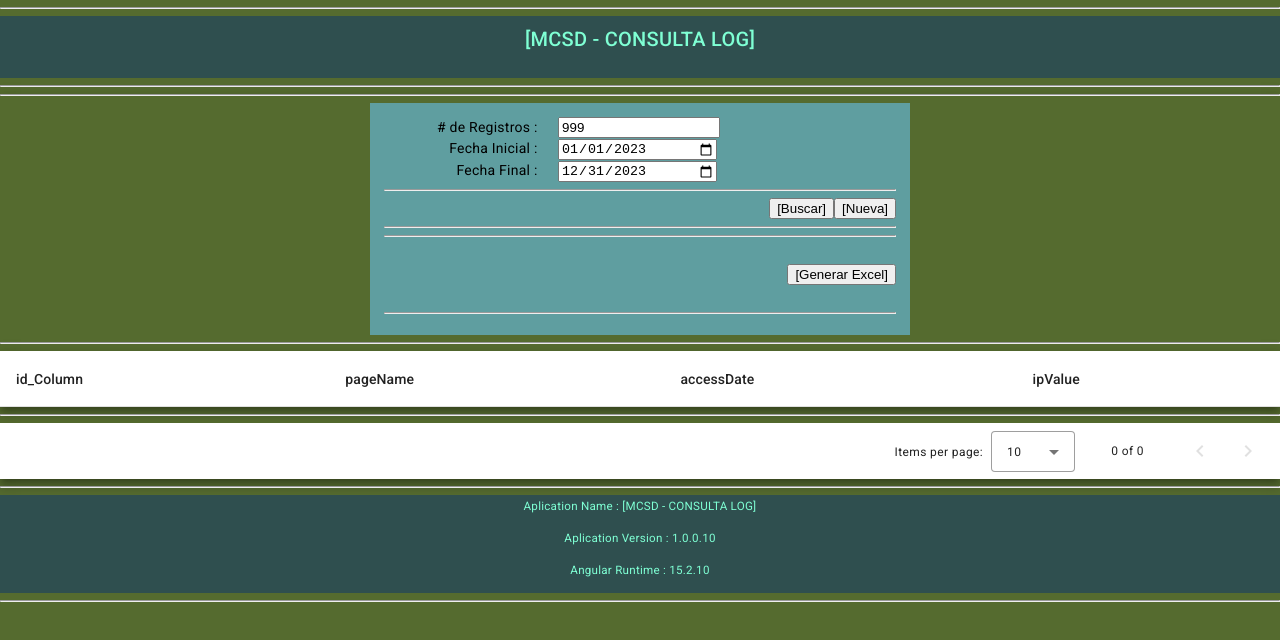
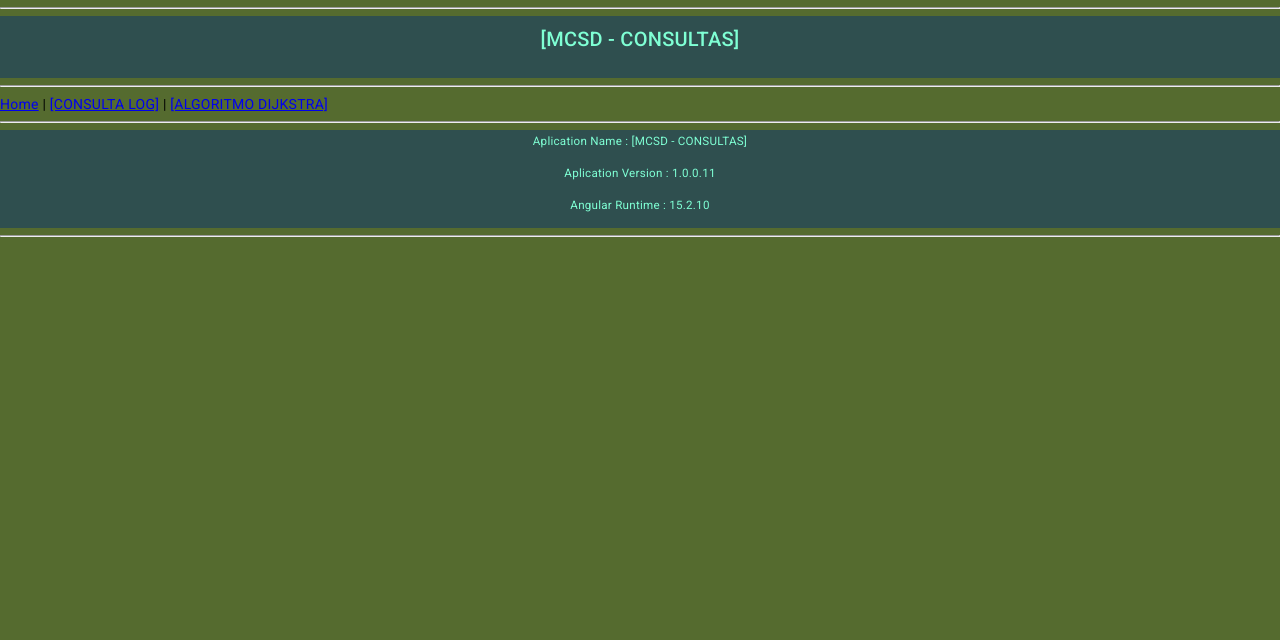
Before and after one commit to aperezNWO/AngularMCSDConsultaLogApp, an Angular app: page / in a window 1280 px wide. Shown: the top 640 px of the page. Built offline with nearby package versions, Linux system fonts and the light colour scheme.

Commit message:
Aplicativo [MCSD - CONSULTAS] v[1.0.0.11] 1) Navegacion menu horiziontal.

```diff
--- a/src/app/app.component.html
+++ b/src/app/app.component.html
@@ -3,7 +3,16 @@
     <h2>{{title}}</h2>
 </div>
 <hr/>
-<app-consulta-log-view></app-consulta-log-view>
+<div class="navigation">
+    <nav>
+            <a routerLink="/">Home</a>
+            |
+            <a routerLink="/ConsultaLogViewComponent">{{LogInfoViewComponent_pageTitle}}</a>
+            |
+            <a routerLink="/ConsultaDineroViewComponent">{{ConsultaDineroViewComponent_pageTitle}}</a>
+    </nav>
+    <router-outlet></router-outlet>
+</div>
 <router-outlet></router-outlet>
 <hr/>
 <div class="footer">
--- a/src/app/app.component.ts
+++ b/src/app/app.component.ts
@@ -1,4 +1,6 @@
-import { Component, VERSION } from '@angular/core';
+import { Component, VERSION                        } from '@angular/core';
+import { ConsultaLogViewComponent                  } from './consulta-log-view/consulta-log-view.component';
+import { ConsultaDineroViewComponent               } from './consulta-dinero-view/consulta-dinero-view.component';
 //
 @Component({
   selector: 'app-root',
@@ -8,8 +10,17 @@ import { Component, VERSION } from '@angular/core';
 //
 export class AppComponent {
   //
-  title             : string = '[MCSD - CONSULTA LOG]';
-  appName           : string = "[MCSD - CONSULTA LOG]";
-  appVersion        : string = '1.0.0.10';
+  title             : string = '[MCSD - CONSULTAS]';
+  appName           : string = "[MCSD - CONSULTAS]";
+  appVersion        : string = '1.0.0.11';
   runtimeVersion    : string = VERSION.full;
+  //
+  readonly LogInfoViewComponent_pageTitle             : string = ConsultaLogViewComponent.pageTitle();
+  readonly ConsultaDineroViewComponent_pageTitle      : string = ConsultaDineroViewComponent.pageTitle();
+  //-----------------------------------------------------------------------------------------------------
+  constructor() {
+    //
+    console.log('AppComponent');
+  }
+  //-----------------------------------------------------------------------------------------------------
  }
--- a/src/app/consulta-dinero-view/consulta-dinero-view.component.ts
+++ b/src/app/consulta-dinero-view/consulta-dinero-view.component.ts
@@ -6,5 +6,10 @@ import { Component } from '@angular/core';
   styleUrls: ['./consulta-dinero-view.component.css']
 })
 export class ConsultaDineroViewComponent {
-
+  //
+  pageTitle            : string = '[ALGORITMO DIJKSTRA]';
+  //
+  static pageTitle()   : string {
+    return '[ALGORITMO DIJKSTRA]';
+  }
 }
--- a/src/app/consulta-log-view/consulta-log-view.component.ts
+++ b/src/app/consulta-log-view/consulta-log-view.component.ts
@@ -15,7 +15,11 @@ import { LogInfoService                                } from '../log-info.servi
 //
 export class ConsultaLogViewComponent implements OnInit, AfterViewInit {
   //
-  pageTitle                          = '[Material Table with json/http remote source and pagination]';
+  pageTitle            : string = '[CONSULTA LOG]';
+  //
+  static pageTitle()   : string {
+    return '[CONSULTA LOG]';
+  }
   //
   informeLogRemoto!                  : Observable<LogEntry[]>;
   //
```
Also changed, not shown: src/app/app.module.ts (+3 -5 lines).
